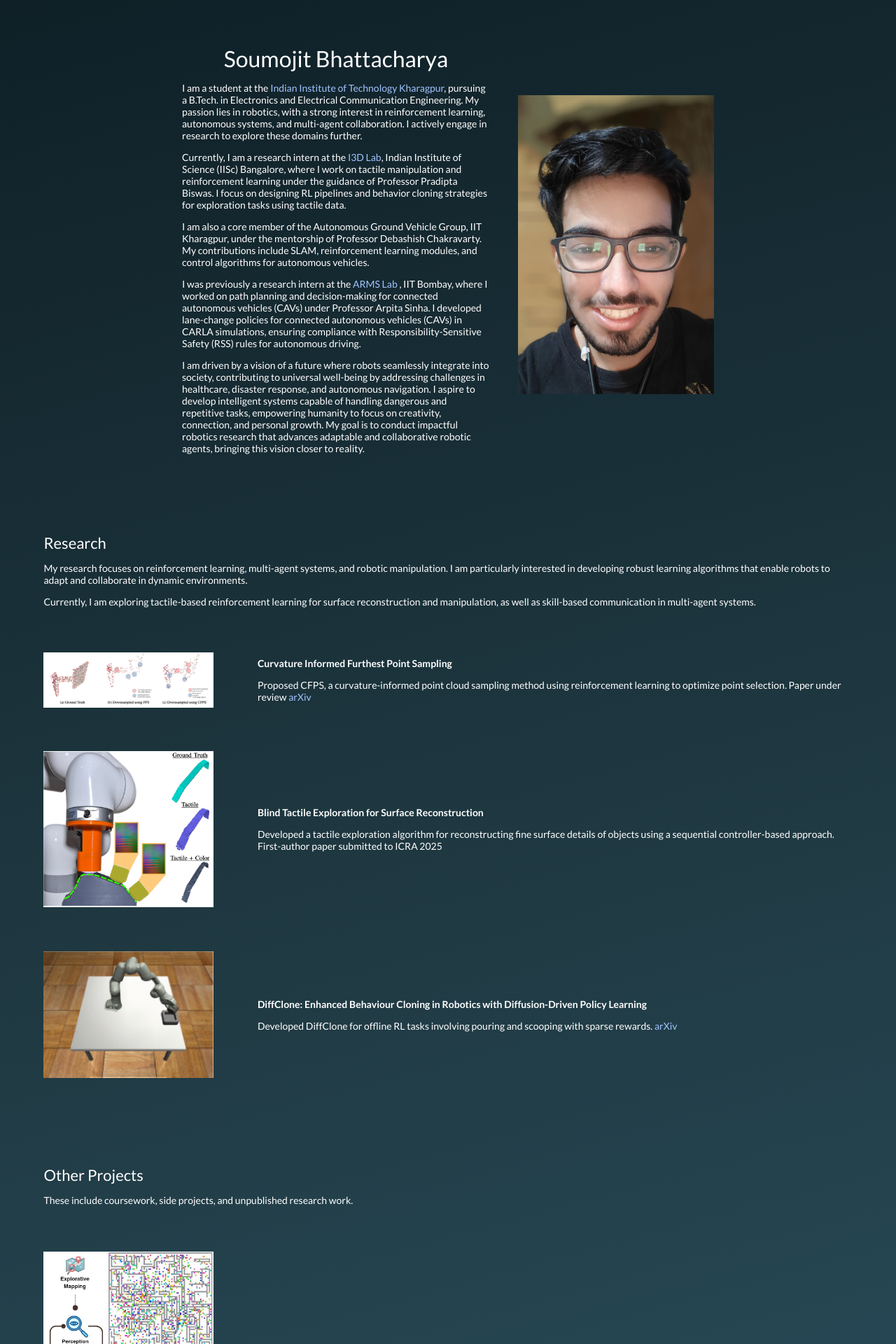
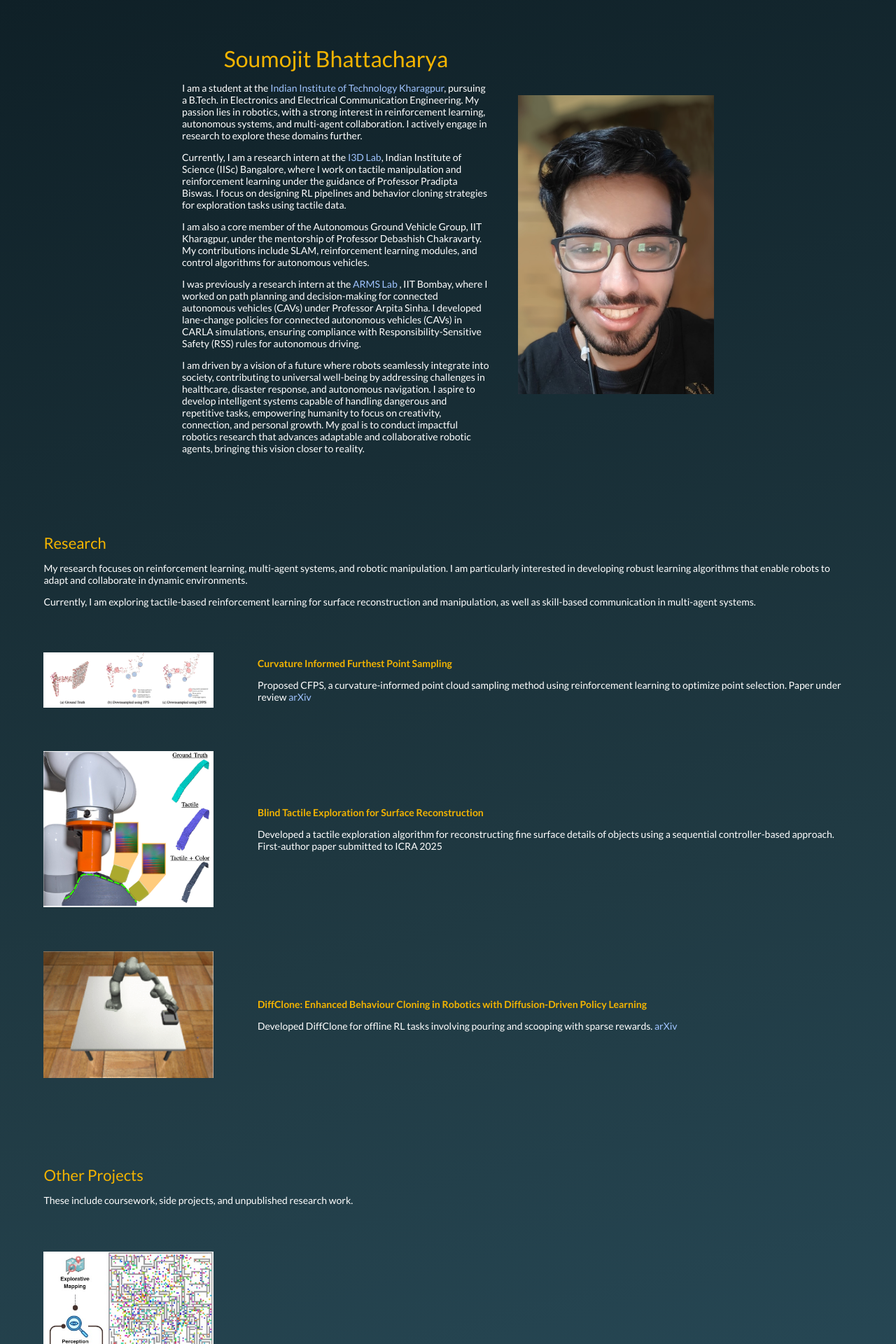
Before and after one commit to BabaYaga840/BabaYaga840.github.io, a Jekyll site: the page built from _posts/2024-12-11-MAPF.markdown, in a window 1280 px wide. Shown: the top 1920 px of the page at 70% size. Built offline with Jekyll 4.4.1, drawn with Linux system fonts in a browser that asks for light colours.

Commit message:
Update default.html

```diff
--- a/_layouts/default.html
+++ b/_layouts/default.html
@@ -44,7 +44,7 @@
     }
 
     h1, h2, h3 {
-      color: #ffffff;  /* Ensure Headers are White */
+      color: #f4b400;  /* Ensure Headers are White */
     }
   </style>
 </head>
```
